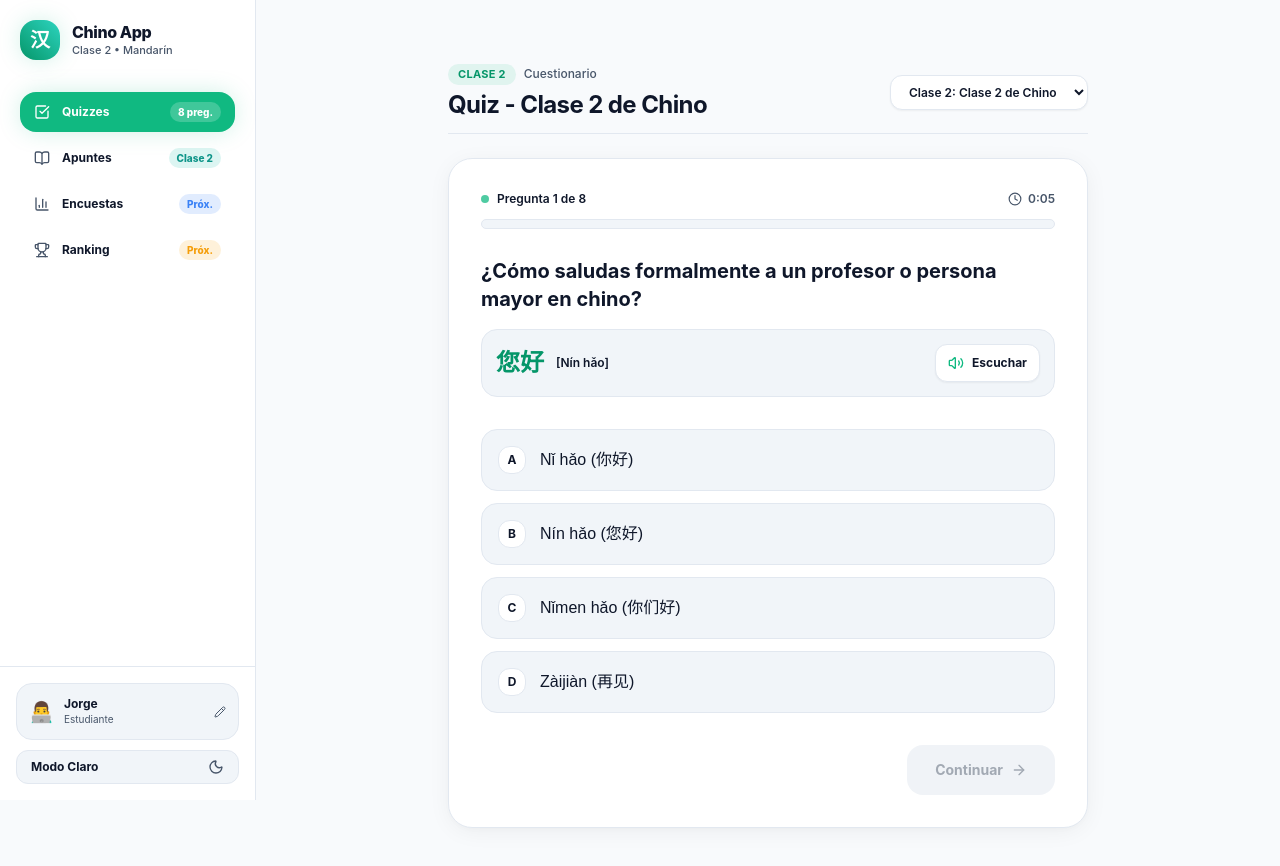
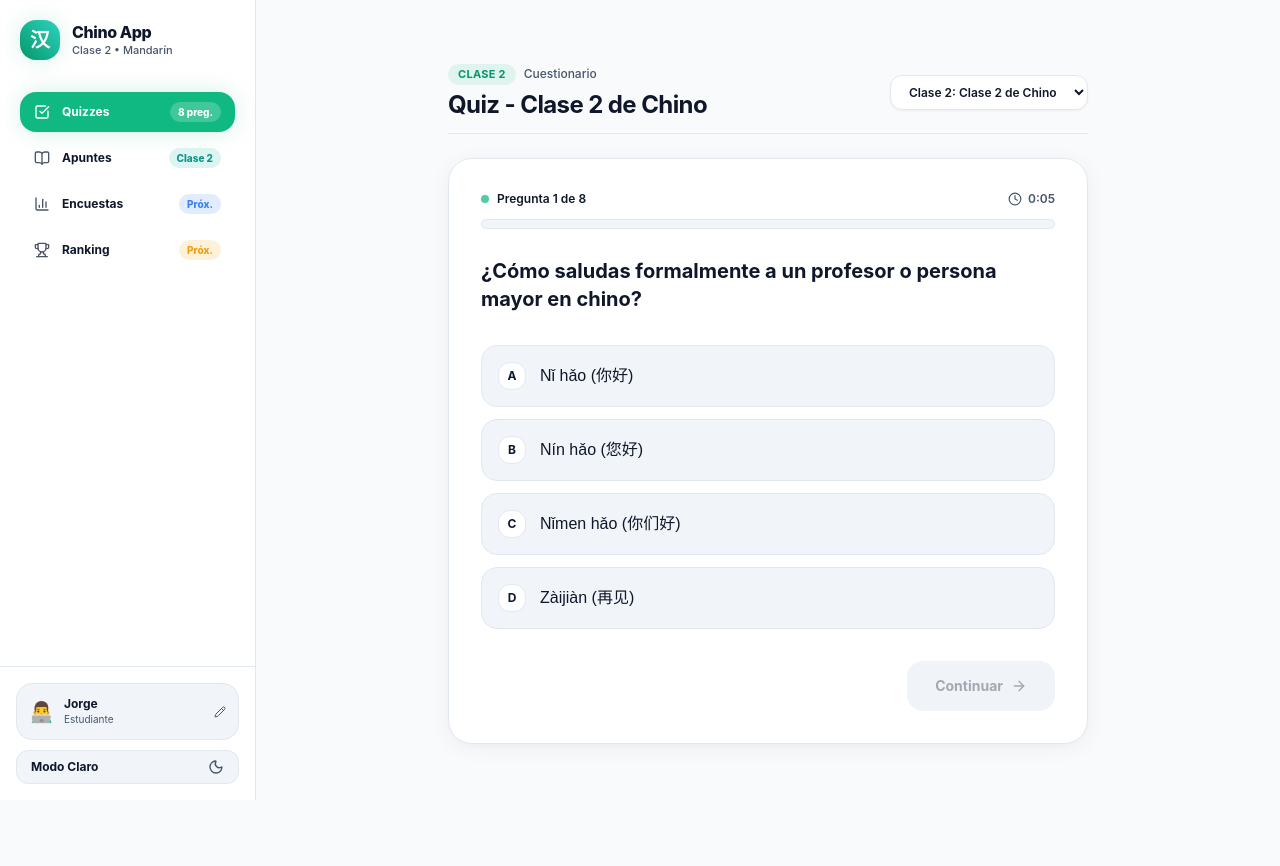
Before and after one commit to jorgeochipinti97/chino-app, a Next.js app: page / in a window 1280 px wide. Shown: the top 866 px of the page. After the commit the page ends 808 px from the top, so only its background shows below. Built offline with nearby package versions, Linux system fonts and the light colour scheme.

Commit message:
fix: remove quiz answer spoilers and refine chinese audio reproduction

```diff
--- a/src/components/QuizView.tsx
+++ b/src/components/QuizView.tsx
@@ -170,40 +170,11 @@ export const QuizView: React.FC<QuizViewProps> = ({
             </div>
           </div>
 
-          {/* Question Title & Pronunciation Hero */}
-          <div className="space-y-4 pt-1">
+          {/* Question Title */}
+          <div className="pt-1">
             <h2 className="text-lg sm:text-xl font-bold text-foreground leading-snug">
               {currentQuestion.question}
             </h2>
-
-            {/* Character Showcase Card with Audio */}
-            {(currentQuestion.hanzi || currentQuestion.pinyin) && (
-              <div className="flex items-center justify-between p-3.5 rounded-2xl bg-bg-secondary border border-border">
-                <div className="flex items-center gap-3">
-                  <span className="text-2xl font-chinese font-bold text-emerald-600 dark:text-emerald-400">
-                    {currentQuestion.hanzi}
-                  </span>
-                  {currentQuestion.pinyin && (
-                    <span className="text-xs font-semibold text-text-secondary">
-                      [{currentQuestion.pinyin}]
-                    </span>
-                  )}
-                </div>
-
-                <button
-                  type="button"
-                  onClick={() =>
-                    speakChinese(
-                      currentQuestion.hanzi || currentQuestion.pinyin || currentQuestion.correct_answer
-                    )
-                  }
-                  className="flex items-center gap-2 px-3 py-1.5 rounded-xl bg-bg-card hover:bg-bg-tertiary border border-border text-foreground hover:border-emerald-500/50 text-xs font-bold transition-all duration-200 min-h-[38px] shadow-sm tactile-btn cursor-pointer"
-                >
-                  <Volume2 className="w-4 h-4 text-emerald-500" />
-                  <span>Escuchar</span>
-                </button>
-              </div>
-            )}
           </div>
 
           {/* Options List */}
@@ -269,8 +240,8 @@ export const QuizView: React.FC<QuizViewProps> = ({
 
           {/* Explanation Banner */}
           {isAnswered && (
-            <div className="p-4 rounded-2xl bg-bg-secondary border border-border space-y-2 animate-apple-in">
-              <div className="flex items-center gap-2">
+            <div className="p-4 rounded-2xl bg-bg-secondary border border-border space-y-3 animate-apple-in">
+              <div className="flex items-center justify-between gap-2">
                 {selectedAnswer === currentQuestion.correct_answer ? (
                   <span className="inline-flex items-center gap-1.5 text-xs font-bold text-emerald-600 dark:text-emerald-400">
                     <CheckCircle2 className="w-4 h-4" /> ¡Respuesta Correcta!
@@ -279,6 +250,19 @@ export const QuizView: React.FC<QuizViewProps> = ({
                   <span className="inline-flex items-center gap-1.5 text-xs font-bold text-rose-500">
                     <XCircle className="w-4 h-4" /> Respuesta Incorrecta
                   </span>
+                )}
+
+                {/* Listen to correct Chinese pronunciation only after answering */}
+                {(currentQuestion.hanzi || currentQuestion.correct_answer.match(/[\u4e00-\u9fa5]+/)) && (
+                  <button
+                    type="button"
+                    onClick={() => speakChinese(currentQuestion.hanzi || currentQuestion.correct_answer)}
+                    className="flex items-center gap-1.5 px-3 py-1.5 rounded-xl bg-bg-card hover:bg-bg-tertiary border border-border text-foreground hover:border-emerald-500/50 text-xs font-bold transition-all shadow-sm cursor-pointer"
+                    title="Escuchar pronunciación correcta"
+                  >
+                    <Volume2 className="w-3.5 h-3.5 text-emerald-500" />
+                    <span>Pronunciación</span>
+                  </button>
                 )}
               </div>
               {currentQuestion.explanation && (
--- a/src/lib/speech.ts
+++ b/src/lib/speech.ts
@@ -4,22 +4,37 @@ export function speakChinese(text: string) {
     return;
   }
 
+  // Extract only Chinese characters if present (e.g. "Nǐ hǎo (你好)" -> "你好")
+  const chineseCharsMatch = text.match(/[\u4e00-\u9fa5]+/g);
+  let textToSpeak = "";
+
+  if (chineseCharsMatch && chineseCharsMatch.length > 0) {
+    textToSpeak = chineseCharsMatch.join(" ");
+  } else {
+    // If no Chinese characters, only speak if it looks like Pinyin (letters with tones or basic words)
+    // and strip any Spanish descriptions
+    const clean = text.replace(/\(.*?\)/g, "").replace(/[^a-zA-Zāáǎàēéěèīíǐìōóǒòūúǔùǖǘǚǜ\s\-]/g, "").trim();
+    if (clean && clean.length <= 40) {
+      textToSpeak = clean;
+    }
+  }
+
+  if (!textToSpeak) return;
+
   window.speechSynthesis.cancel(); // Stop any pending speech
 
-  // Clean text from parenthetical Spanish or brackets if present
-  // e.g. "Nǐ hǎo (你好)" -> extract Chinese characters or pinyin
-  const chineseCharsMatch = text.match(/[\u4e00-\u9fa5]+/g);
-  const textToSpeak = chineseCharsMatch ? chineseCharsMatch.join(" ") : text.replace(/\(.*?\)/g, "").trim();
-
-  const utterance = new SpeechSynthesisUtterance(textToSpeak || text);
+  const utterance = new SpeechSynthesisUtterance(textToSpeak);
   utterance.lang = "zh-CN";
-  utterance.rate = 0.85; // slightly slower for language learning clarity
+  utterance.rate = 0.85; // Natural learning pace
   utterance.pitch = 1.0;
 
-  // Try to find a Mandarin voice
   const voices = window.speechSynthesis.getVoices();
   const zhVoice = voices.find(
-    (v) => v.lang === "zh-CN" || v.lang.startsWith("zh") || v.name.includes("Chinese") || v.name.includes("Mandarin")
+    (v) =>
+      v.lang === "zh-CN" ||
+      v.lang.startsWith("zh") ||
+      v.name.toLowerCase().includes("chinese") ||
+      v.name.toLowerCase().includes("mandarin")
   );
   if (zhVoice) {
     utterance.voice = zhVoice;
```
